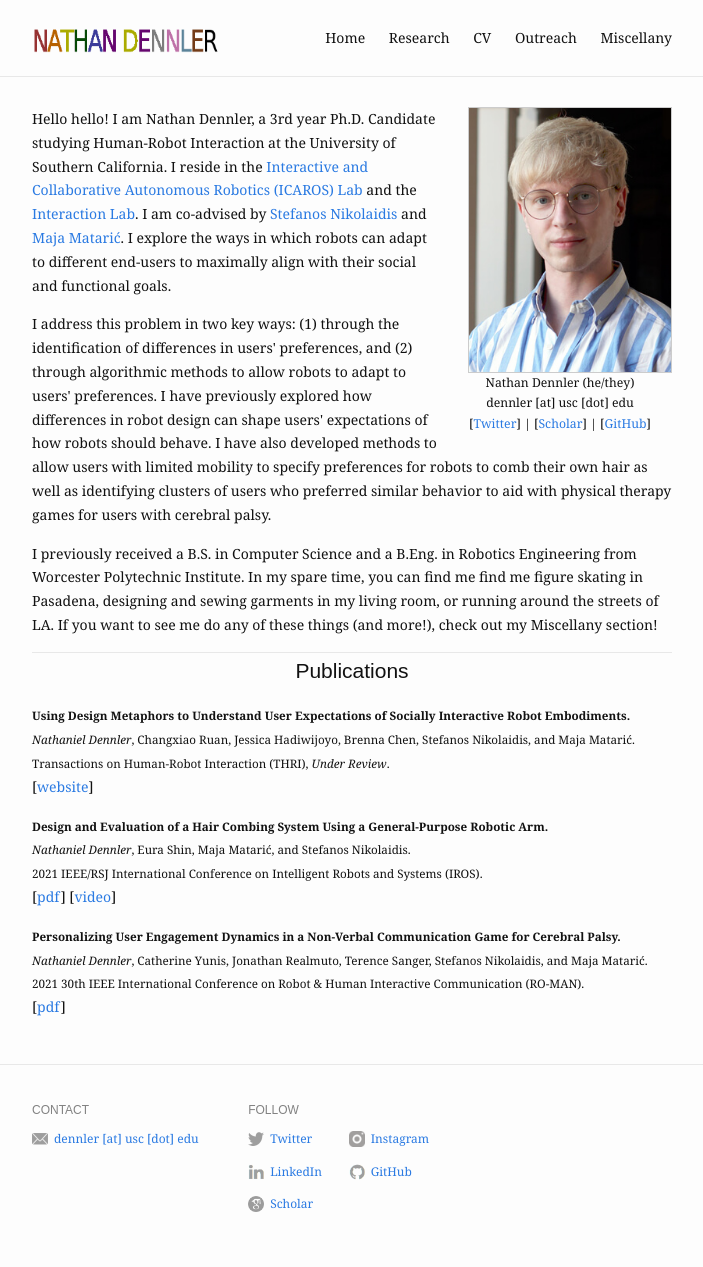
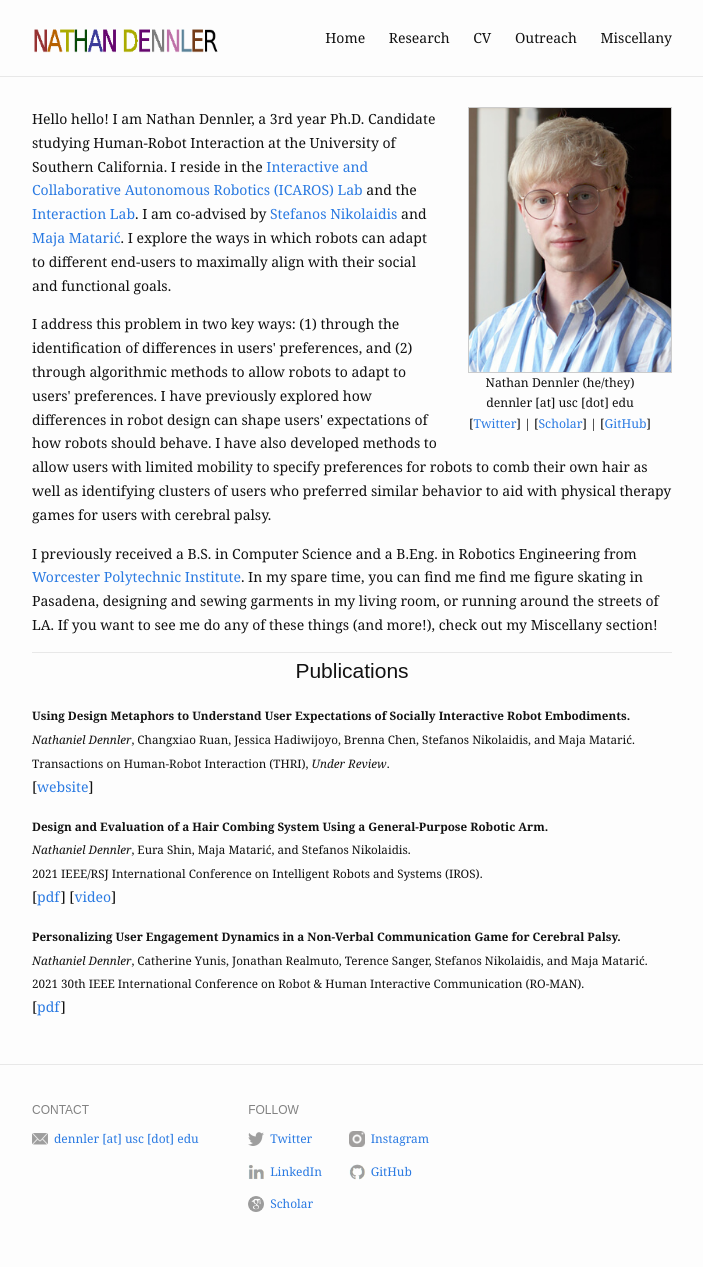
Before and after one commit to ndennler/ndennler.github.io, a Jekyll site: the page built from index.md, in a window 1280 px wide. Shown: the whole page, without its empty margins (288-991 px from the left). Built offline with Jekyll 4.4.1, drawn with Linux system fonts in a browser that asks for light colours; part of the change alters nothing that is shown.

```diff
--- a/index.md
+++ b/index.md
@@ -14,7 +14,7 @@ profile_picture:
 </p>
 
 <p>
-  I previously received a B.S. in Computer Science and a B.Eng. in Robotics Engineering from Worcester Polytechnic Institute. In my spare time, you can find me find me figure skating in Pasadena, designing and sewing garments in my living room, or running around the streets of LA. If you want to see me do any of these things (and more!), check out my Miscellany section!
+  I previously received a B.S. in Computer Science and a B.Eng. in Robotics Engineering from <a href="https://www.wpi.edu/">Worcester Polytechnic Institute</a>. In my spare time, you can find me find me figure skating in Pasadena, designing and sewing garments in my living room, or running around the streets of LA. If you want to see me do any of these things (and more!), check out my Miscellany section!
 </p>
 
 <hr style="background-color:#e8e8e8;border:none;height:1px;">
```
